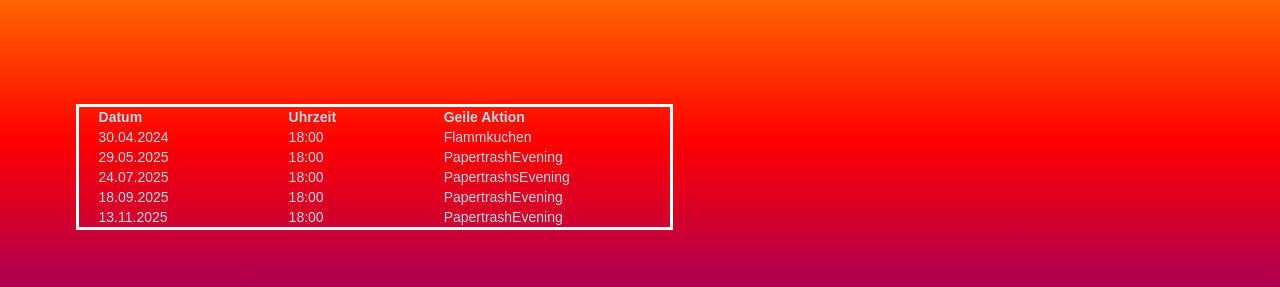
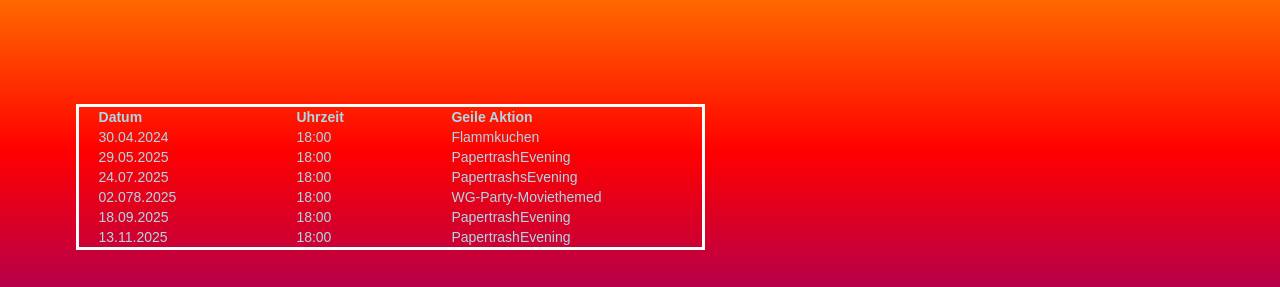
Before and after one commit to georgpernice/edelWG, a website: page public/index.html in a window 1280 px wide. Shown: the part 513-800 px from the top of the page. Drawn offline with nearby package versions, Linux system fonts and the light colour scheme.

Commit message:
Update index.html

```diff
--- a/public/index.html
+++ b/public/index.html
@@ -60,6 +60,11 @@
               <td>PapertrashsEvening</td>
             </tr>
             <tr>
+              <td>02.078.2025</td>
+              <td>18:00</td>
+              <td>WG-Party-Moviethemed</td>
+            </tr>
+            <tr>
               <td>18.09.2025</td>
               <td>18:00</td>
               <td>PapertrashEvening</td>
```
